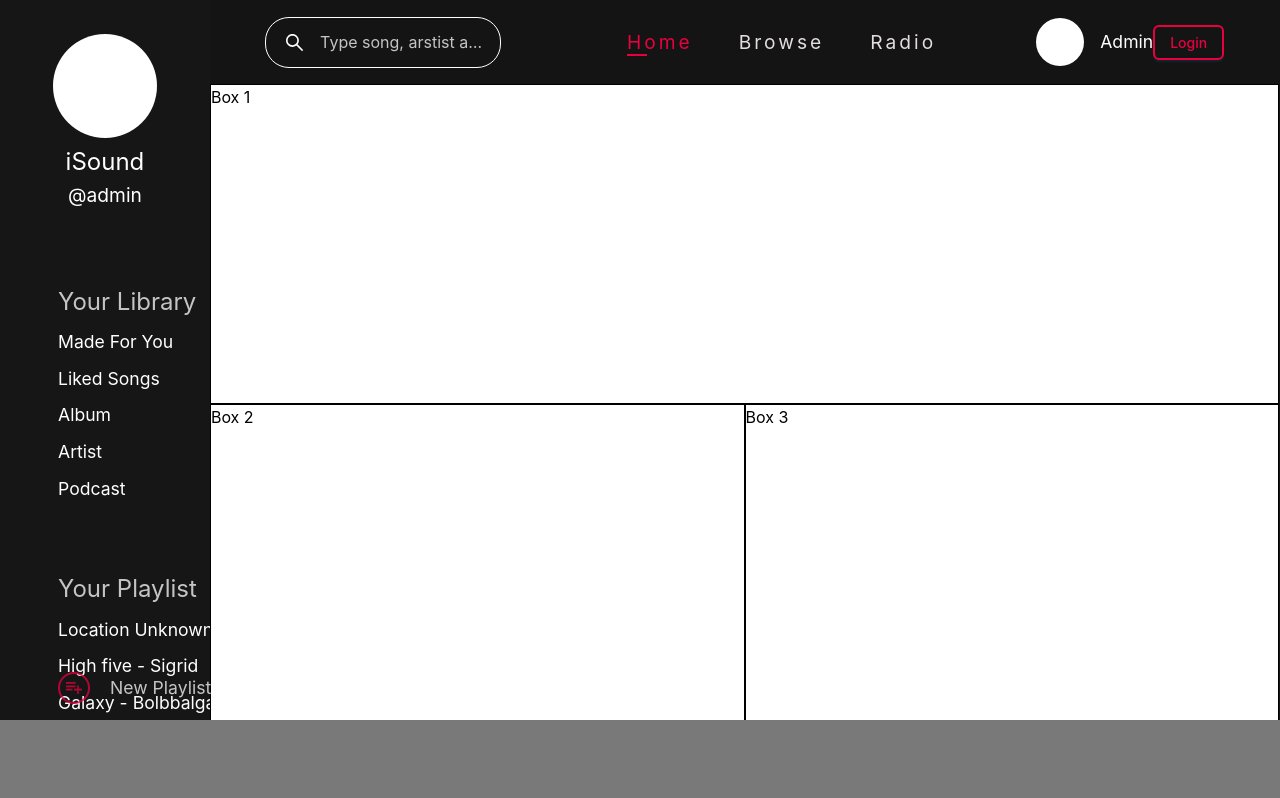
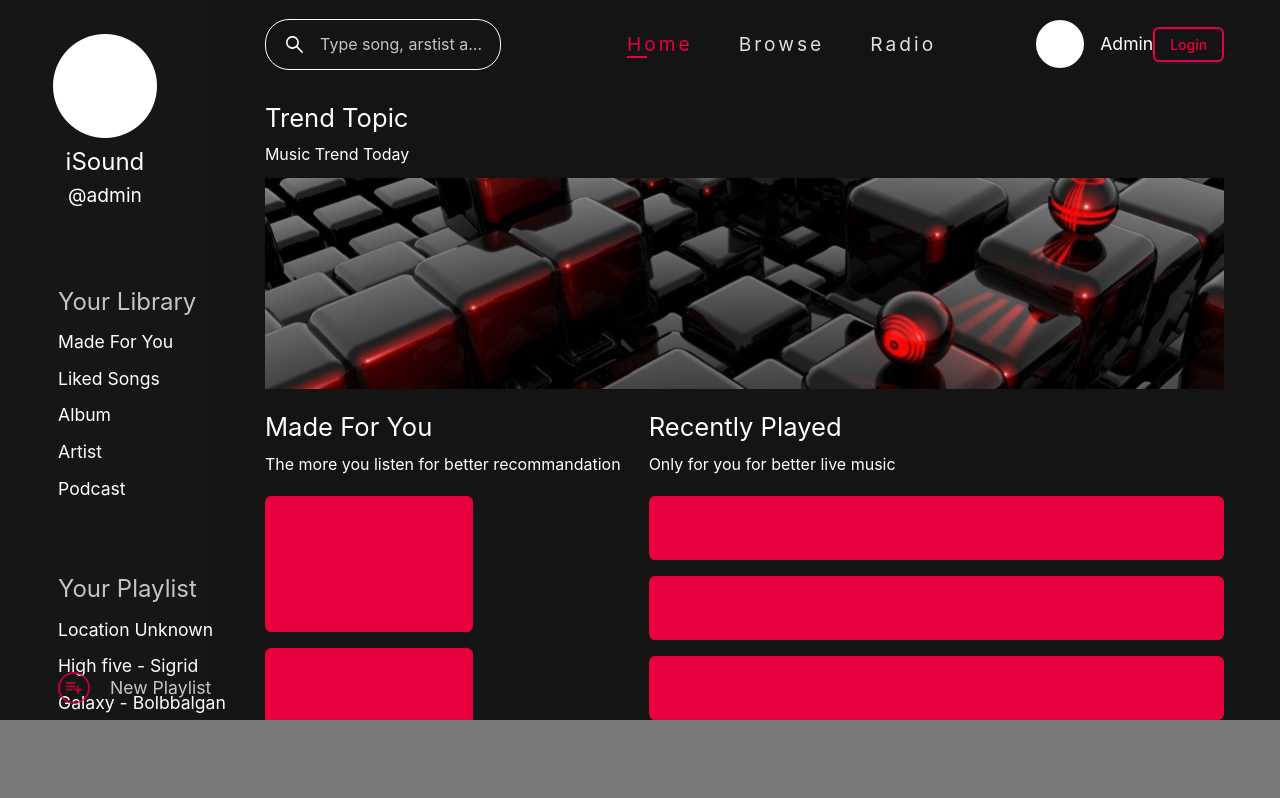
Before and after one commit to Royal-Software-Vietnam/isound-client, a React (Vite) app: page / in a window 1280 px wide. Shown: the top 798 px of the page. Built offline with nearby package versions, Linux system fonts and the light colour scheme.

Commit message:
[Update] Home Page

```diff
--- a/src/components/Layout.tsx
+++ b/src/components/Layout.tsx
@@ -16,7 +16,6 @@ const Player = styled.div`
     position: fixed;
     bottom: 0;
     width: 100vw;
-    height: 10%;
     min-height: 80px;
     background: #797979;
 `
--- a/src/pages/Home/Home.tsx
+++ b/src/pages/Home/Home.tsx
@@ -1,29 +1,26 @@
 import styled from "styled-components"
+import ListPlayed from "./ListPlayed"
+import ListSuggestion from "./ListSuggestion"
+import Slider from "./Slider"
 
 const HomeLayout = styled.div`
-    height: 80%;
-`
-
-const Container = styled.div`
-    background: #ffffff;
-    color: #000000;
-    border: 1px solid #000000;
-    width: 100%;
-    height: 100%;
+    height: 70%;
 `
 
 const Row = styled.div`
     display: flex;
     height: 50%;
+    padding: 0 55px;
+    margin-top: 16px;
 `
 export default function Home () {
     return <HomeLayout>
         <Row>
-            <Container>Box 1</Container>
+            <Slider />
         </Row>
         <Row>
-            <Container>Box 2</Container>
-            <Container>Box 3</Container>
+            <ListSuggestion />
+            <ListPlayed />
         </Row>
     </HomeLayout>
 }
--- /dev/null
+++ b/src/pages/Home/ListPlayed.tsx
@@ -0,0 +1,54 @@
+import { Typography } from "antd";
+import styled from "styled-components";
+
+const Container = styled.div`
+    background: #141414;
+    color: #ffffff;
+    width: 60%;
+    height: 100%;
+`
+
+const Heading = styled(Typography)`
+    font-size: 1.6rem;
+    line-height: 1.6rem;
+    color: #ffffff;
+`
+
+const Text = styled(Typography)`
+    font-size: 1rem;
+    line-height: 1rem;
+    color: #ffffff;
+    margin: 16px 0;
+`
+
+const List = styled.div`
+    height: 50%;
+    display: flex;
+    flex-wrap: wrap;
+    margin: 0 -8px;
+`
+const Box = styled.div`
+    width: 100%;
+    height: 5rem;
+    padding: 8px;
+
+    .box-img {
+        background: #e9003f;
+        width: 100%;
+        height: 100%;
+        border-radius: 0.4rem;
+    }
+`
+
+export default function ListPlayed () {
+    return <Container>
+        <Heading>Recently Played</Heading>
+        <Text>Only for you for better live music</Text>
+        <List>
+            <Box><div className="box-img"></div></Box>
+            <Box><div className="box-img"></div></Box>
+            <Box><div className="box-img"></div></Box>
+            <Box><div className="box-img"></div></Box>
+        </List>
+    </Container>
+}
--- /dev/null
+++ b/src/pages/Home/ListSuggestion.tsx
@@ -0,0 +1,54 @@
+import { Typography } from "antd";
+import styled from "styled-components";
+
+const Container = styled.div`
+    background: #141414;
+    color: #ffffff;
+    width: 40%;
+    height: 100%;
+`
+
+const Heading = styled(Typography)`
+    font-size: 1.6rem;
+    line-height: 1.6rem;
+    color: #ffffff;
+`
+
+const Text = styled(Typography)`
+    font-size: 1rem;
+    line-height: 1rem;
+    color: #ffffff;
+    margin: 16px 0;
+`
+
+const List = styled.div`
+    height: 50%;
+    display: flex;
+    flex-wrap: wrap;
+    margin: 0 -8px;
+`
+const Box = styled.div`
+    width: 14rem;
+    height: 9.5rem;
+    padding: 8px;
+
+    .box-img {
+        background: #e9003f;
+        width: 100%;
+        height: 100%;
+        border-radius: 0.4rem;
+    }
+`
+
+export default function ListSuggestion () {
+    return <Container>
+        <Heading>Made For You</Heading>
+        <Text>The more you listen for better recommandation</Text>
+        <List>
+            <Box><div className="box-img"></div></Box>
+            <Box><div className="box-img"></div></Box>
+            <Box><div className="box-img"></div></Box>
+            <Box><div className="box-img"></div></Box>
+        </List>
+    </Container>
+}
--- a/src/pages/Home/Slider.tsx
+++ b/src/pages/Home/Slider.tsx
@@ -1,9 +1,37 @@
+import { Typography } from "antd";
 import styled from "styled-components";
+import TestSlide from "../../assets/login-bc.jpg"
 
 const Container = styled.div`
+    background: #141414;
+    color: #ffffff;
+    width: 100%;
+    height: 100%;
+`
 
+const Heading = styled(Typography)`
+    font-size: 1.6rem;
+    line-height: 1.6rem;
+    color: #ffffff;
+`
+
+const Text = styled(Typography)`
+    font-size: 1rem;
+    line-height: 1rem;
+    color: #ffffff;
+    margin: 16px 0;
+`
+const ListSlide = styled.div`
+    width: 100%;
+    height: 72%;
+    background: center center / cover no-repeat url(${TestSlide});
 `
 
 export default function Slider () {
-
+    return <Container>
+        <Heading>Trend Topic</Heading>
+        <Text>Music Trend Today</Text>
+        <ListSlide>
+        </ListSlide>
+    </Container>
 }
```
